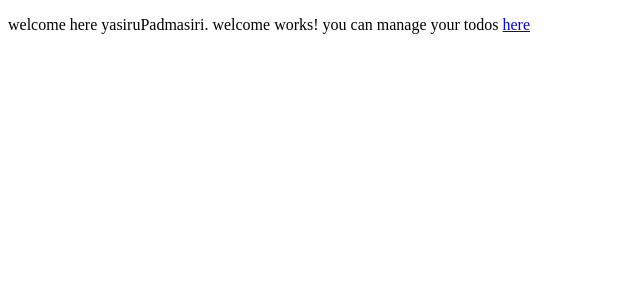
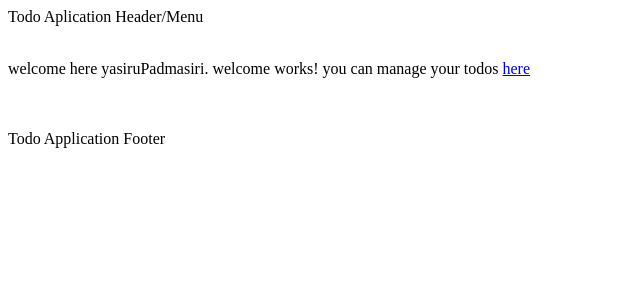
Before and after one commit to yasiruPadmasiri/angular_java_springboot, an Angular app in the folder frontend/todo/: page /welcome/yasiruPadmasiri in a window 1280 px wide. Shown: the top 300 px of the page, without its empty margins (0-640 px from the left). Built offline with nearby package versions, Linux system fonts and the light colour scheme.

Commit message:
add headr and footer without bootstrap

```diff
--- a/frontend/todo/src/app/app.component.html
+++ b/frontend/todo/src/app/app.component.html
@@ -309,4 +309,9 @@
 </h2>
 
 <div> component</div> -->
+Todo Aplication Header/Menu
+<br><br>
 <router-outlet></router-outlet>
+
+<br><br>
+Todo Application Footer
```
